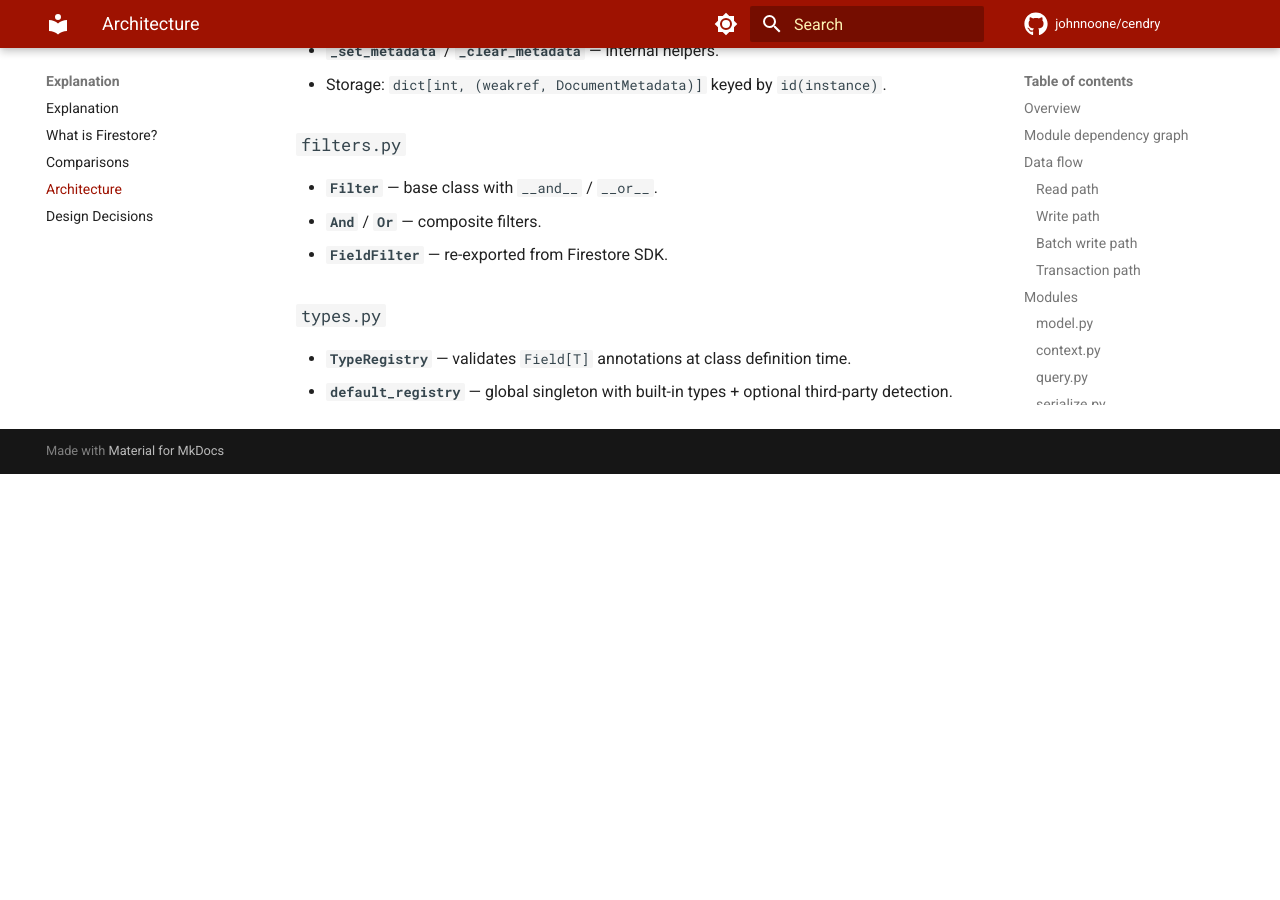
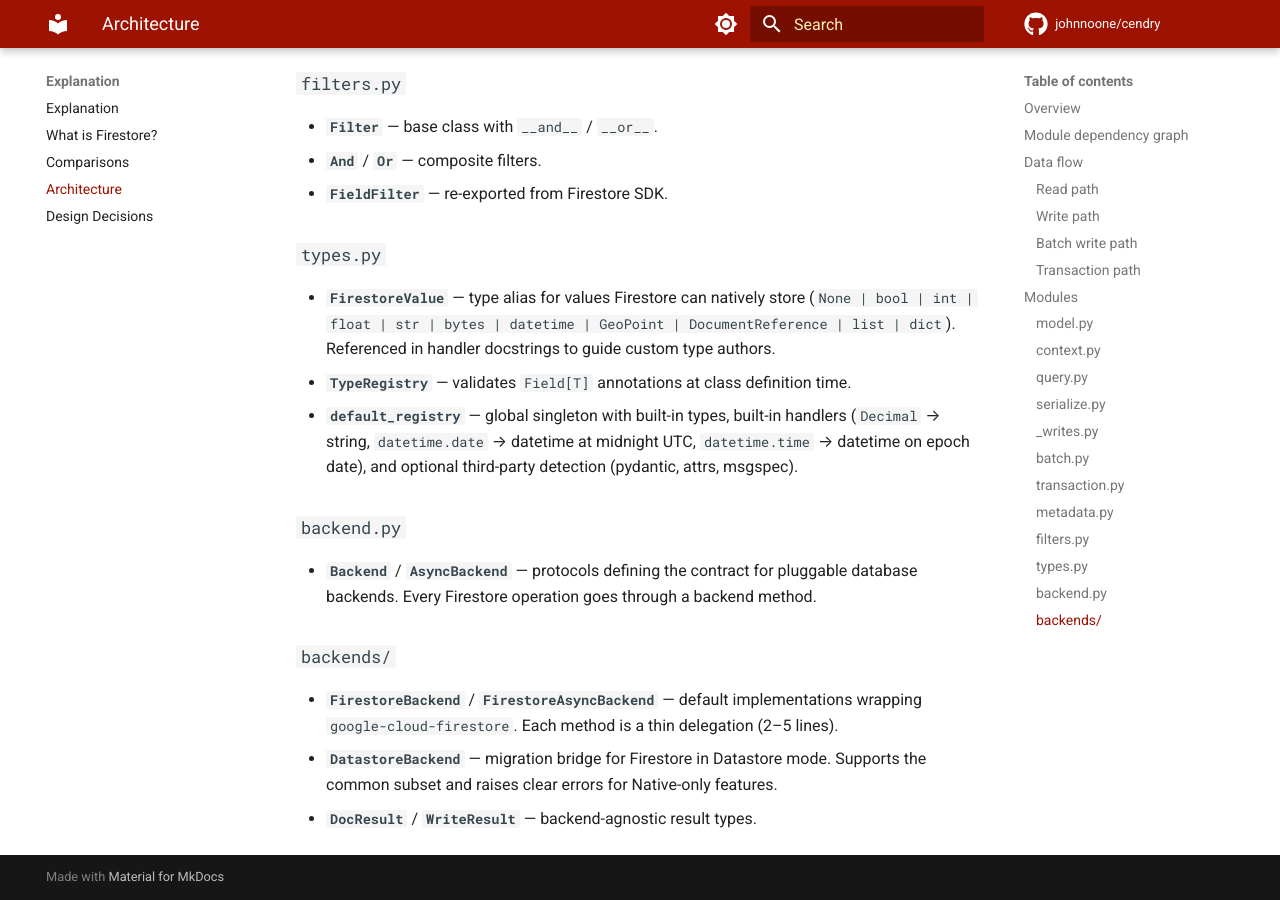
Before and after one commit to johnnoone/cendry, an MkDocs documentation site: the page built from docs/explanation/architecture.md, in a window 1280 px wide and 900 px high, scrolled down 5196 px. Built offline with MkDocs 1.6.1 and Material for MkDocs 9.7.7, drawn with Linux system fonts in a browser that asks for light colours; comment, search, counter and statistics services are not loaded; before the commit the page ends 5670 px from its top, so only the background shows below that.

Commit message:
docs: audit and fix documentation gaps
- Add [Unreleased] section to CHANGELOG with built-in handlers and
  FirestoreValue entries
- Add missing exports to reference index (FirestoreValue, ProjectedQuery,
  backends, DocResult, WriteResult)
- Add auto-timestamps, built-in handlers, and Datastore migration to
  features-at-a-glance table on landing page
- Add backend layer to architecture overview diagram and dependency graph,
  add backends/ and backend.py module sections
- Update types.py section with FirestoreValue and built-in handlers
- Add design decision explaining built-in handlers and NDB conventions
- Add info box to auto-timestamps page about built-in date/time storage
- Add ProjectedQuery and AsyncProjectedQuery to query reference

````diff
--- a/docs/explanation/architecture.md
+++ b/docs/explanation/architecture.md
@@ -20,8 +20,10 @@ graph TB
         H[batch.py<br/>Batch, AsyncBatch]
         I[transaction.py<br/>Txn, AsyncTxn]
         J[metadata.py<br/>get_metadata]
-        K[types.py<br/>TypeRegistry]
+        K[types.py<br/>TypeRegistry, FirestoreValue]
         L[_writes.py<br/>WritesMixin]
+        P[backend.py<br/>Backend, AsyncBackend]
+        Q[backends/<br/>FirestoreBackend, DatastoreBackend]
     end
 
     subgraph google-cloud-firestore
@@ -40,7 +42,9 @@ graph TB
     H --> L
     I --> L
     L --> G
-    E --> M
+    E --> P
+    P --> Q
+    Q --> M
     H --> N
     I --> N
     F --> O
@@ -55,9 +59,12 @@ graph LR
     context --> batch
     context --> transaction
     context --> metadata
+    context --> backend
+    context --> backends
     batch --> _writes
     transaction --> _writes
     _writes --> serialize
+    _writes --> backends
     query --> serialize
     query --> metadata
     serialize --> types
@@ -66,6 +73,7 @@ graph LR
     context --> types
     context --> filters
     context --> exceptions
+    backends --> backend
 ```
 
 ## Data flow
@@ -218,5 +226,16 @@ Shared write logic via `WritesMixin`:
 
 ### `types.py`
 
+- **`FirestoreValue`** — type alias for values Firestore can natively store (`None | bool | int | float | str | bytes | datetime | GeoPoint | DocumentReference | list | dict`). Referenced in handler docstrings to guide custom type authors.
 - **`TypeRegistry`** — validates `Field[T]` annotations at class definition time.
-- **`default_registry`** — global singleton with built-in types + optional third-party detection.
+- **`default_registry`** — global singleton with built-in types, built-in handlers (`Decimal` → string, `datetime.date` → datetime at midnight UTC, `datetime.time` → datetime on epoch date), and optional third-party detection (pydantic, attrs, msgspec).
+
+### `backend.py`
+
+- **`Backend`** / **`AsyncBackend`** — protocols defining the contract for pluggable database backends. Every Firestore operation goes through a backend method.
+
+### `backends/`
+
+- **`FirestoreBackend`** / **`FirestoreAsyncBackend`** — default implementations wrapping `google-cloud-firestore`. Each method is a thin delegation (2–5 lines).
+- **`DatastoreBackend`** — migration bridge for Firestore in Datastore mode. Supports the common subset and raises clear errors for Native-only features.
+- **`DocResult`** / **`WriteResult`** — backend-agnostic result types.
````
Also changed, not shown: CHANGELOG.md (+8 -0 lines), docs/explanation/design-decisions.md (+14 -0 lines), docs/how-to/auto-timestamps.md (+4 -0 lines), docs/index.md (+3 -0 lines), docs/reference/index.md (+5 -2 lines), docs/reference/query.md (+16 -0 lines).
